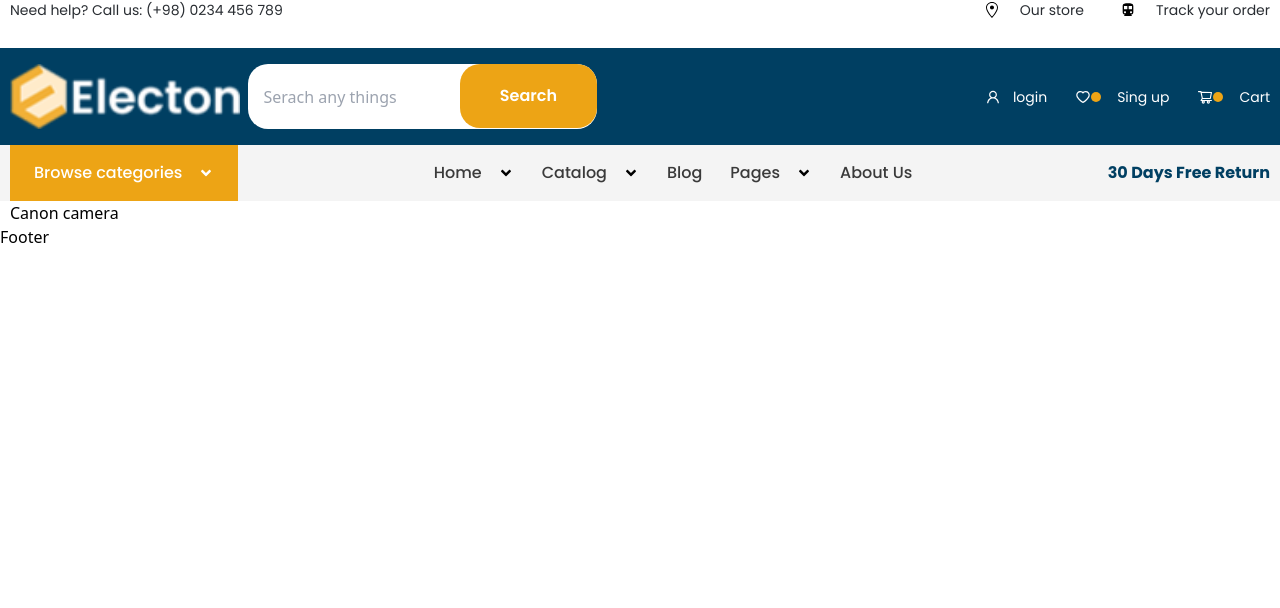
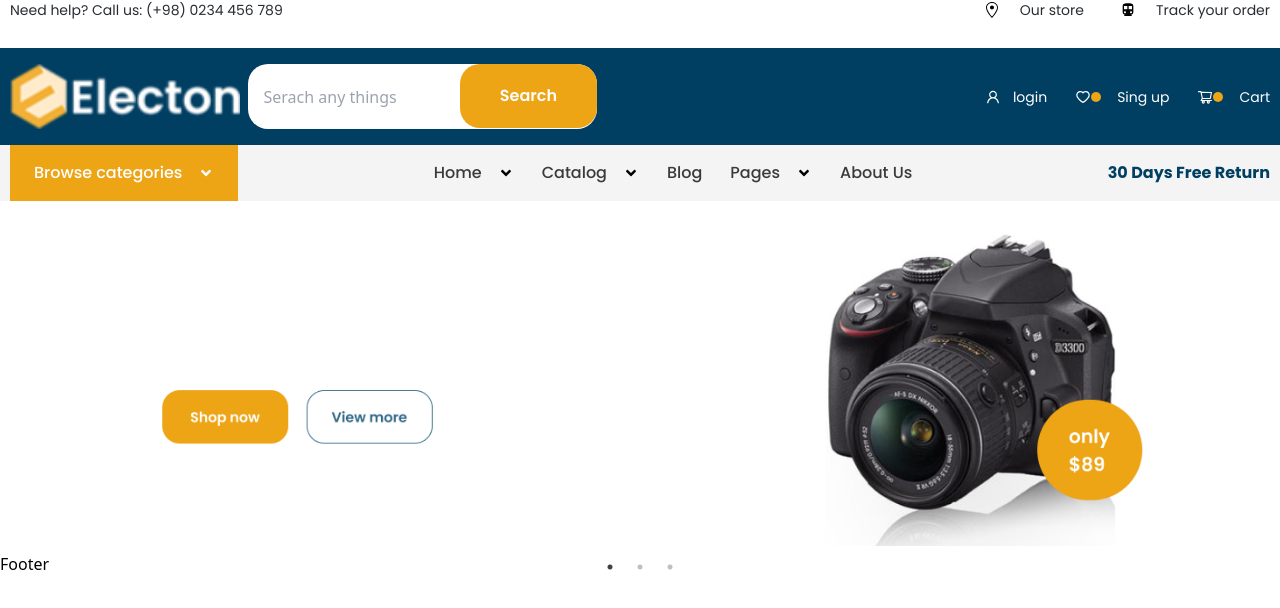
Before and after one commit to sohelrana3/Electon-E-commerce-website, a React (Create React App) app: page / in a window 1280 px wide. Shown: the top 608 px of the page. Built offline with nearby package versions, Linux system fonts and the light colour scheme.

Commit message:
banner add

```diff
--- a/package.json
+++ b/package.json
@@ -12,6 +12,8 @@
     "react-icons": "^4.8.0",
     "react-router-dom": "^6.10.0",
     "react-scripts": "5.0.1",
+    "react-slick": "^0.29.0",
+    "slick-carousel": "^1.8.1",
     "web-vitals": "^2.1.4"
   },
   "scripts": {
--- a/src/components/Banner.js
+++ b/src/components/Banner.js
@@ -1,10 +1,37 @@
 import React from "react";
+import Slider from "react-slick"
+import "slick-carousel/slick/slick.css";
+import "slick-carousel/slick/slick-theme.css";
+import Container from "./leyouts/Container";
+import Images from "./leyouts/Images"
 
 const Banner = () => {
+  const settings = {
+    dots: true,
+    infinite: true,
+    speed: 500,
+    slidesToShow: 1,
+    slidesToScroll: 1
+  };
   return (
-    <section>
-    <h1>Canon camera</h1>
-    </section>
+    <Container>
+        <div>
+           <Slider {...settings}>
+            <div>
+              <Images  imgsrc='images/banner.png'/>
+            </div>
+            <div>
+              <Images  imgsrc='images/banner.png'/>
+            </div>
+            <div>
+              <Images  imgsrc='images/banner.png'/>
+            </div>
+        </Slider>
+       </div>
+    </Container>
+
+
+
   );
 };
 
--- a/src/components/Navbar.js
+++ b/src/components/Navbar.js
@@ -25,7 +25,7 @@ const Navbar = () => {
             <span>Browse categories</span>
             <FaAngleDown />
             </p>
-            <div className='bg-yow absolute top-14 left-0 w-full '>
+            <div className='bg-yow absolute top-14 left-0 w-full z-50'>
               {
                 categories &&(
                   <List>
@@ -44,7 +44,7 @@ const Navbar = () => {
               <div onClick={()=> sethome(!home)} className='flex items-center gap-x-4 relative'>
                 <Listitem className='text-[#3A3A3A] text-base font-medium font-popi' listitem='Home' />
                 <FaAngleDown />
-                <div className='absolute top-10 left-0 bg-[#F4F4F4] w-full'>
+                <div className='absolute top-10 left-0 bg-[#F4F4F4] w-full z-50'>
                   {
                     home &&(
                       <List>
@@ -59,7 +59,7 @@ const Navbar = () => {
               <div onClick={()=> setCatalog(!Catalog)} className='flex items-center gap-x-4 relative'>
                 <Listitem className='text-[#3A3A3A] text-base font-medium font-popi' listitem='Catalog' />
                 <FaAngleDown />
-                <div className='absolute top-10 left-0 bg-[#F4F4F4] w-full'>
+                <div className='absolute top-10 left-0 bg-[#F4F4F4] w-full z-50'>
                   {
                     Catalog &&(
                       <List>
@@ -75,7 +75,7 @@ const Navbar = () => {
               <div onClick={()=> setPages(!Pages)} className='flex items-center gap-x-4 relative'>
                 <Listitem className='text-[#3A3A3A] text-base font-medium font-popi' listitem='Pages' />
                 <FaAngleDown />
-                <div className='absolute top-10 left-0 bg-[#F4F4F4] w-full'>
+                <div className='absolute top-10 left-0 bg-[#F4F4F4] w-full z-50'>
                   {
                     Pages &&(
                       <List>
--- a/src/pages/Home.js
+++ b/src/pages/Home.js
@@ -1,12 +1,10 @@
 import React from 'react'
 import Banner from '../components/Banner'
-import Container from '../components/leyouts/Container'
 
 const Home = () => {
   return (
-    <Container>
       <Banner />
-    </Container>
+
   )
 }
 
```
Also changed, not shown: public/images/banner.png (added), 1 other file (tests, documents, lock files or other folders).
